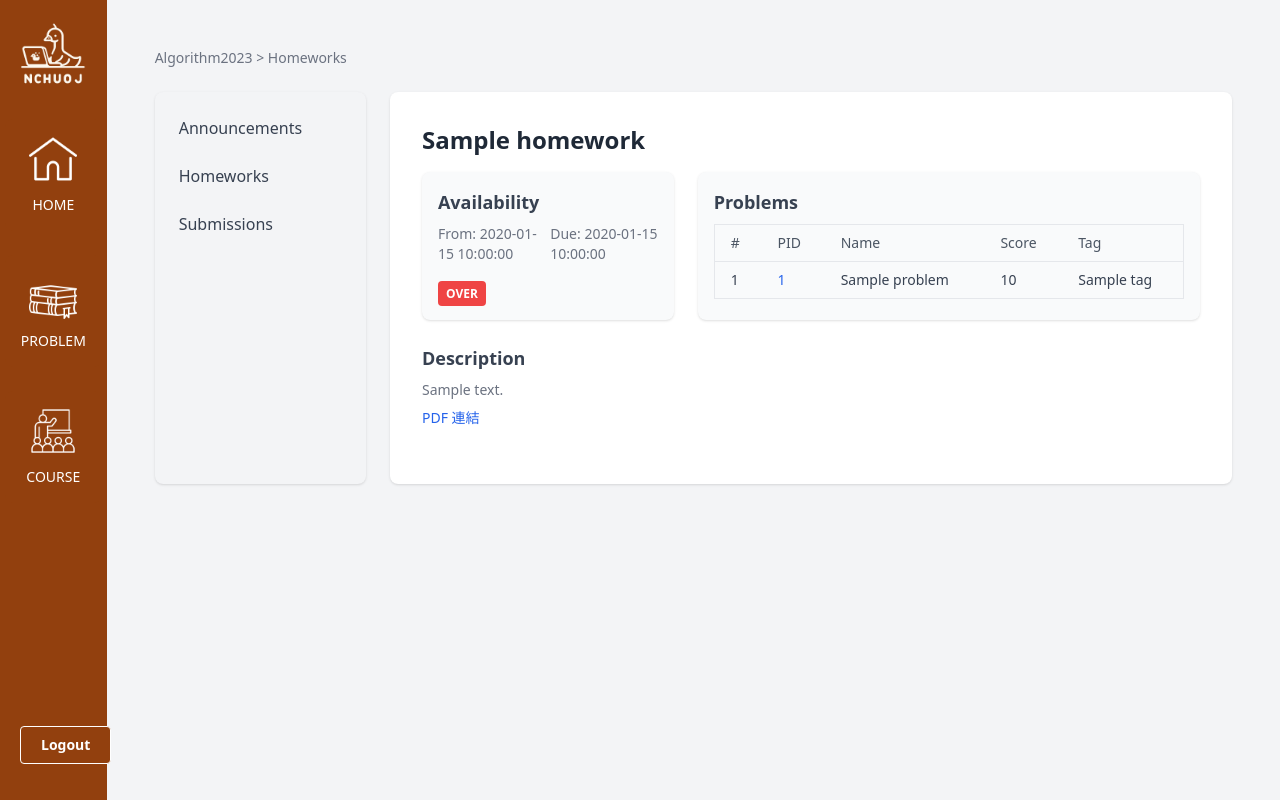
After one commit to kevin0929/nchuoj, a Flask app: template nchuoj/templates/user/homework.html in a window 1280 px wide. The commit adds this page. Run offline with Flask 3, Linux system fonts and the light colour scheme; the template is opened without the code that fills it: most values are stand-ins (such as "Sample title", 1, 10 or a date in 2020); some libraries are stand-ins or nearby versions.

Commit message:
[Update] finish most user page and optimize some abundant code for course.py

```diff
--- a/nchuoj/app.py
+++ b/nchuoj/app.py
@@ -20,13 +20,13 @@ def app():
 def setup_app(app):
     # session config
     app.config["SECRET_KEY"] = os.urandom(24)
-    app.config["PERMANENT_SESSION_LIFETIME"] = timedelta(minutes=30)
+    app.config["PERMANENT_SESSION_LIFETIME"] = timedelta(hours=2)
 
     # jwt config
     app.config["JWT_SECRET_KEY"] = "my_secert_key_should_in_environment"
     app.config["JWT_TOKEN_LOCATION"] = ["cookies"]
     app.config["JWT_COOKIE_SECURE"] = False
-    app.config["JWT_ACCESS_TOKEN_EXPIRES"] = timedelta(minutes=30)
+    app.config["JWT_ACCESS_TOKEN_EXPIRES"] = timedelta(hours=2)
     jwt = JWTManager()
     jwt.init_app(app)
 
--- a/nchuoj/templates/user/announcement.html
+++ b/nchuoj/templates/user/announcement.html
@@ -20,7 +20,7 @@
                     <a href="{{ url_for('course_api.announcement', userid=user.userid, courseid=course.courseid) }}" class="block text-gray-700 hover:text-blue-600 font-medium">Announcements</a>
                 </li>
                 <li>
-                    <a href="{{ url_for('course_api.homework', userid=user.userid, courseid=course.courseid) }}" class="block text-gray-700 hover:text-blue-600 font-medium">Homeworks</a>
+                    <a href="{{ url_for('course_api.homeworks', userid=user.userid, courseid=course.courseid) }}" class="block text-gray-700 hover:text-blue-600 font-medium">Homeworks</a>
                 </li>
                 <!-- Does it really need?
                 <li>
--- /dev/null
+++ b/nchuoj/templates/user/homework.html
@@ -0,0 +1,92 @@
+{% extends "base.html" %}
+{% block title %} Homeworks {% endblock title %}
+
+{% block content %}
+<div class="w-full p-6">
+
+    <!-- Breadcrumb Navigation -->
+    <nav class="text-sm text-gray-500 mb-6">
+        <a href="#" class="hover:text-blue-600">Algorithm2023</a> &gt;
+        <span>Homeworks</span>
+    </nav>
+
+    <!-- Main Content Area -->
+    <div class="flex w-full">
+
+        <!-- Left Sidebar (Menu) -->
+        <aside class="w-1/5 bg-gray-100 p-6 mr-6 rounded-lg shadow">
+            <ul class="space-y-6">
+                <li>
+                    <a href="{{ url_for('course_api.announcement', userid=user.userid, courseid=course.courseid) }}" class="block text-gray-700 hover:text-blue-600 font-medium">Announcements</a>
+                </li>
+                <li>
+                    <a href="{{ url_for('course_api.homeworks', userid=user.userid, courseid=course.courseid) }}" class="block text-gray-700 hover:text-blue-600 font-medium">Homeworks</a>
+                </li>
+                <li>
+                    <a href="#" class="block text-gray-700 hover:text-blue-600 font-medium">Submissions</a>
+                </li>
+            </ul>
+        </aside>
+
+        <!-- Main Content Block (Homework) -->
+        <div class="w-4/5 bg-white p-8 rounded-lg shadow">
+            <h2 class="text-2xl font-bold text-gray-800 mb-4">{{ homework.name }}</h2>
+
+
+            <div class="flex space-x-6 mb-6">
+                <!-- Availability Section -->
+                <div class="w-1/3 bg-gray-50 p-4 rounded-lg shadow">
+                    <h3 class="text-lg font-semibold text-gray-700 mb-2">Availability</h3>
+                    <div class="flex justify-between text-sm text-gray-500">
+                        <div>
+                            <span class="font-medium">From:</span> {{ homework.start_date }}
+                        </div>
+                        <div>
+                            <span class="font-medium">Due:</span> {{ homework.end_date }}
+                        </div>
+                    </div>
+                    <div class="mt-4">
+                        <span class="bg-red-500 text-white text-xs font-semibold px-2 py-1 rounded">OVER</span>
+                    </div>
+                </div>
+
+                <!-- Problems Table -->
+                <div class="w-2/3 bg-gray-50 p-4 rounded-lg shadow">
+                    <h3 class="text-lg font-semibold text-gray-700 mb-2">Problems</h3>
+                    <table class="min-w-full border border-gray-200 rounded-lg">
+                        <thead>
+                            <tr>
+                                <th class="px-4 py-2 text-left text-sm font-medium text-gray-600 border-b">#</th>
+                                <th class="px-4 py-2 text-left text-sm font-medium text-gray-600 border-b">PID</th>
+                                <th class="px-4 py-2 text-left text-sm font-medium text-gray-600 border-b">Name</th>
+                                <th class="px-4 py-2 text-left text-sm font-medium text-gray-600 border-b">Score</th>
+                                <th class="px-4 py-2 text-left text-sm font-medium text-gray-600 border-b">Tag</th>
+                            </tr>
+                        </thead>
+                        <tbody class="text-sm text-gray-700">
+                            {% for problem in problems %}
+                            <tr class="border-b hover:bg-gray-100 cursor-pointer"
+                                onclick="window.location.href='{{ url_for('course_api.problem', userid=user.userid, courseid=course.courseid, homeworkid=homework.homeworkid, problemid=problem.problemid) }}'">
+                                <td class="px-4 py-2">{{ loop.index }}</td>
+                                <td class="px-4 py-2 text-blue-600 hover:underline"><a href="#">{{ problem.problemid }}</a></td>
+                                <td class="px-4 py-2">{{ problem.name }}</td>
+                                <td class="px-4 py-2">{{ problem.score }}</td>
+                                <td class="px-4 py-2">{{ problem.tag }}</td>
+                            </tr>
+                            {% endfor %}
+                        </tbody>
+                    </table>
+                </div>
+            </div>
+
+            <!-- Description Section -->
+            <div class="mb-6">
+                <h3 class="text-lg font-semibold text-gray-700">Description</h3>
+                <p class="text-sm text-gray-500 mt-2">{{ homework.description }}</p>
+                <a href="#" class="text-blue-600 hover:underline text-sm mt-2 block">PDF 連結</a>
+            </div>
+
+        </div>
+    </div>
+</div>
+{% endblock content %}
```
Also changed, not shown: nchuoj/apis/course.py (+91 -21 lines), nchuoj/model/problem.py (+4 -4 lines), nchuoj/templates/user/homeworks.html (+4 -19 lines), nchuoj/templates/user/problem.html (+3 -8 lines).
